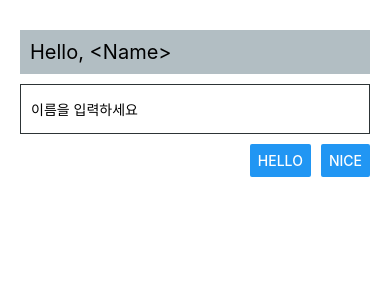
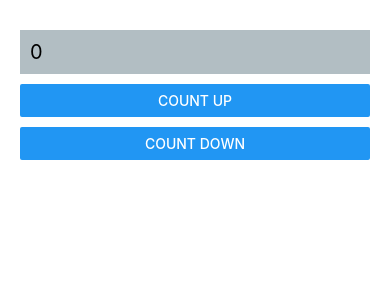
Before and after one commit to yyeonkim/moapp, a React Native app: screen / in a window 390 px wide. Shown: the top 300 px of the page. Built offline with nearby package versions, Linux system fonts and the light colour scheme.

Commit message:
Lab 5: Counter App

```diff
--- a/App.js
+++ b/App.js
@@ -2,32 +2,24 @@ import React, { useState } from "react";
 import { StyleSheet, Text, View, Button, TextInput } from "react-native";
 
 export default function App() {
-  const [greet, setGreet] = useState("Hello, ");
-  const [name, setName] = useState("<Name>");
+  const [count, setCount] = useState(0);
 
   return (
     <View style={styles.body}>
-      <Text style={styles.textBox}>
-        {greet}
-        {name}
-      </Text>
-      <TextInput
-        style={styles.textInput}
-        placeholder="이름을 입력하세요"
-        onChangeText={setName}
-      />
+      <Text style={styles.textBox}>{count}</Text>
+
       <View style={styles.buttonContainer}>
         <Button
-          title="Nice"
+          title="Count Up"
           onPress={() => {
-            setGreet("Nice to meet you, ");
+            setCount((current) => current + 1);
           }}
         ></Button>
-        <View style={{ width: 10 }}></View>
+        <View style={{ height: 10 }}></View>
         <Button
-          title="Hello"
+          title="Count Down"
           onPress={() => {
-            setGreet("Hello, ");
+            setCount((current) => current - 1);
           }}
         ></Button>
       </View>
@@ -47,16 +39,4 @@ const styles = StyleSheet.create({
     padding: 10,
     marginBottom: 10,
   },
-
-  textInput: {
-    padding: 10,
-    height: 50,
-    marginBottom: 10,
-    borderWidth: 1,
-    borderColor: "#2d3436",
-  },
-
-  buttonContainer: {
-    flexDirection: "row-reverse",
-  },
 });
```
